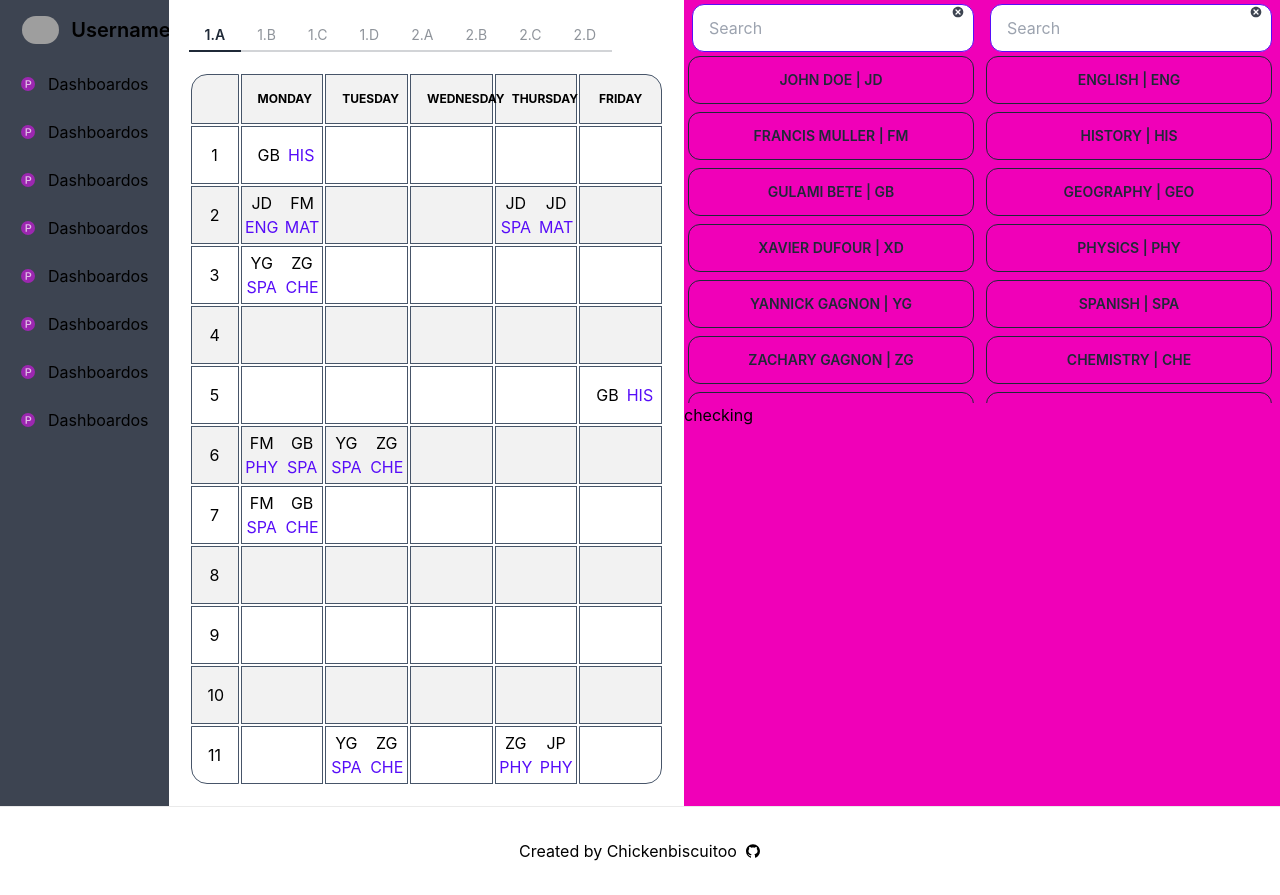
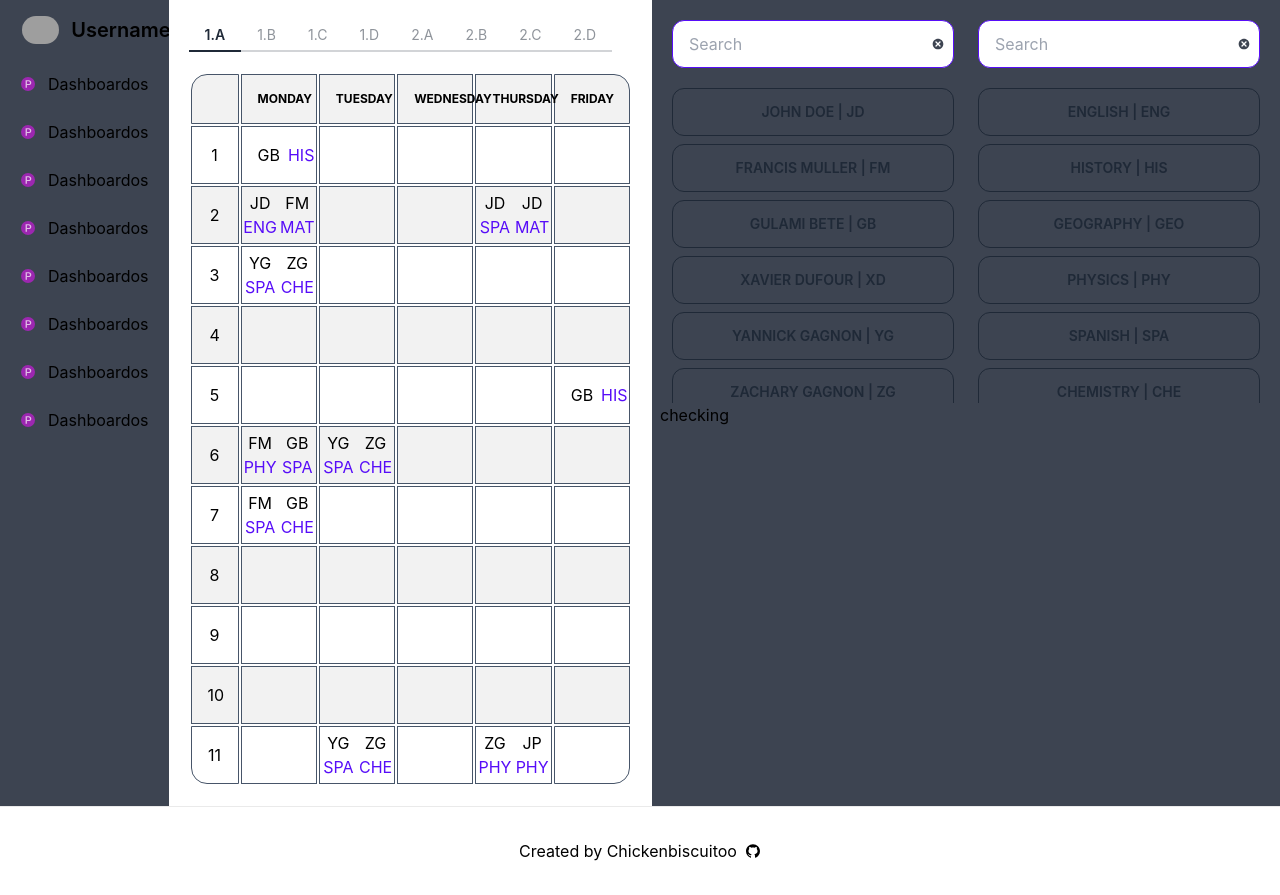
Before and after one commit to Chickenbiscuitoo/timetable-manager, a Next.js app: page / in a window 1280 px wide. Built offline with nearby package versions, Linux system fonts and the light colour scheme; grey boxes are pictures that could not be loaded.

Commit message:
styled side workspace

```diff
--- a/components/MenuItem.tsx
+++ b/components/MenuItem.tsx
@@ -28,7 +28,7 @@ const MenuItem: NextPage<Props> = ({
 	return (
 		<a
 			ref={drag}
-			className="btn btn-outline btn-neutral btn-md rounded-xl m-1 mr-2 hover:cursor-grab"
+			className="btn btn-outline btn-neutral btn-md rounded-xl w-full hover:cursor-grab"
 		>{`${name} | ${shortname}`}</a>
 	)
 }
--- a/components/ScrollMenu.tsx
+++ b/components/ScrollMenu.tsx
@@ -16,16 +16,16 @@ const ScrollMenu: NextPage<Props> = ({ data, isTeacher }) => {
 		setFilter(e.target.value)
 
 	return (
-		<div className="h-full w-full overflow-auto bg-secondary whitespace-nowrap text-indigo-100 flex flex-col">
-			<div className="inline relative">
+		<div className="h-full w-1/2 overflow-y-auto bg-neutral whitespace-nowrap flex flex-col items-center p-3 overflow-x-hidden gap-2">
+			<div className="relative">
 				<input
 					type="text"
 					value={filter}
 					onChange={handleChange}
 					placeholder="Search"
-					className="input input-bordered input-primary max-w-xs rounded-xl ml-2 mr-2 mt-1 text-neutral"
+					className="input input-bordered input-primary rounded-xl mb-3"
 				/>
-				<span className="absolute top-1 right-4 text-neutral">
+				<span className="absolute top-4 right-2 text-neutral transition-colors ease-in duration-200 hover:text-error cursor-pointer">
 					<TiDelete />
 				</span>
 			</div>
--- a/components/SideWorkspace.tsx
+++ b/components/SideWorkspace.tsx
@@ -7,7 +7,7 @@ const SideWorkspace: NextPage = () => {
 	const { teachers, subjects } = useTimetableStore()
 
 	return (
-		<div className="min-h-screen flex flex-col w-full bg-secondary">
+		<div className="min-h-screen flex flex-col w-full bg-neutral p-2">
 			<div className="h-1/2 flex flex-row">
 				<ScrollMenu data={teachers} isTeacher={true} />
 				<ScrollMenu data={subjects} isTeacher={false} />
```
